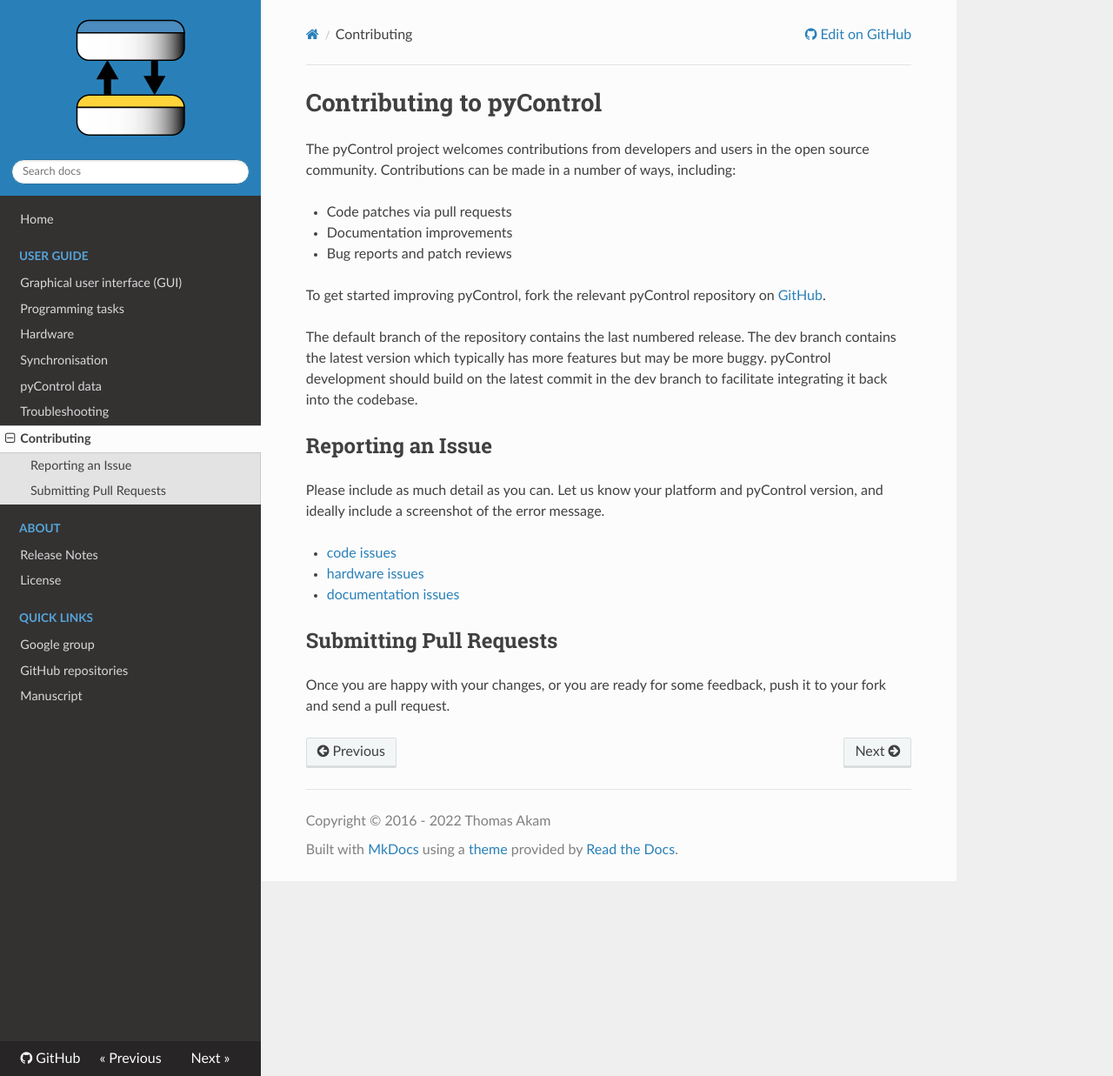
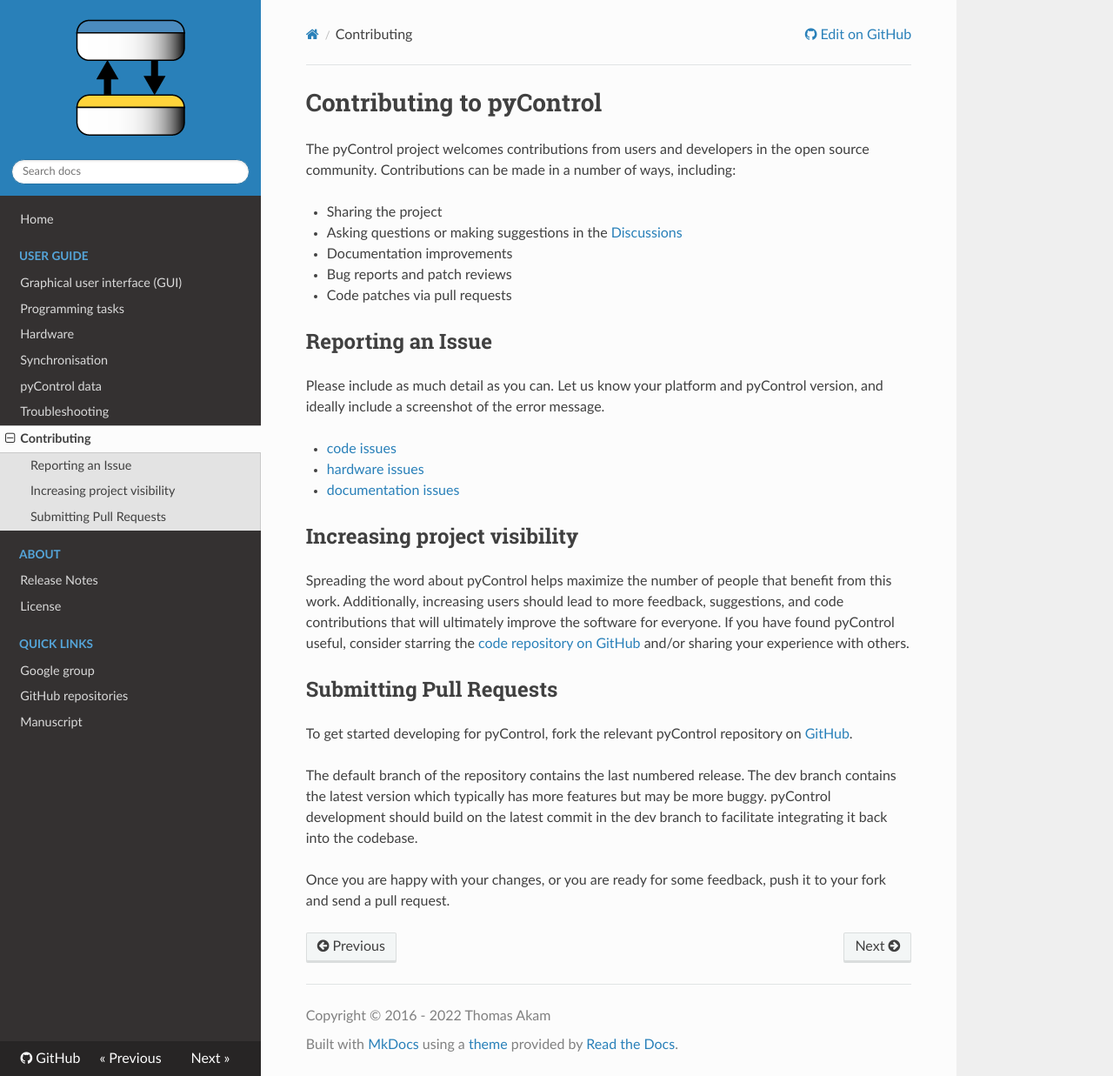
Before and after one commit to pyControl/docs, an MkDocs documentation site: the page built from docs/contributing.md, in a window 1280 px wide and 1237 px high. Shown: the whole window at 87% size. Built offline with MkDocs 1.6.1, drawn with Linux system fonts in a browser that asks for light colours; nearby versions of some CDN libraries.

Commit message:
contributing updates

```diff
--- a/docs/contributing.md
+++ b/docs/contributing.md
@@ -1,15 +1,12 @@
 # Contributing to pyControl
 
-The pyControl project welcomes contributions from developers and
-users in the open source community. Contributions can be made in a number of ways, including:
+The pyControl project welcomes contributions from users and developers in the open source community. Contributions can be made in a number of ways, including:
 
-- Code patches via pull requests
+- Sharing the project
+- Asking questions or making suggestions in the [Discussions](link)
 - Documentation improvements
 - Bug reports and patch reviews
-
-To get started improving pyControl, fork the relevant pyControl repository on [GitHub](https://github.com/pyControl).
-
-The default branch of the repository contains the last numbered release. The dev branch contains the latest version which typically has more features but may be more buggy. pyControl development should build on the latest commit in the dev branch to facilitate integrating it back into the codebase.
+- Code patches via pull requests
 
 ## Reporting an Issue
 
@@ -19,6 +16,18 @@
 - [hardware issues](https://github.com/pyControl/hardware/issues)
 - [documentation issues](https://github.com/pyControl/docs/issues)
 
+## Increasing project visibility
+
+Spreading the word about pyControl helps maximize the number of people that benefit from this work.
+Additionally, increasing users should lead to more feedback, suggestions, and code contributions that will ultimately improve the software for everyone.
+If you have found pyControl useful, consider starring the [code repository on GitHub](https://github.com/pyControl/code) and/or sharing your experience with others.
+
 ## Submitting Pull Requests
 
+To get started developing for pyControl, fork the relevant pyControl repository on [GitHub](https://github.https://github.com/pyControl/code/pyControl).
+
+The default branch of the repository contains the last numbered release.
+The dev branch contains the latest version which typically has more features but may be more buggy.
+pyControl development should build on the latest commit in the dev branch to facilitate integrating it back into the codebase.
+
 Once you are happy with your changes, or you are ready for some feedback, push it to your fork and send a pull request.
```
